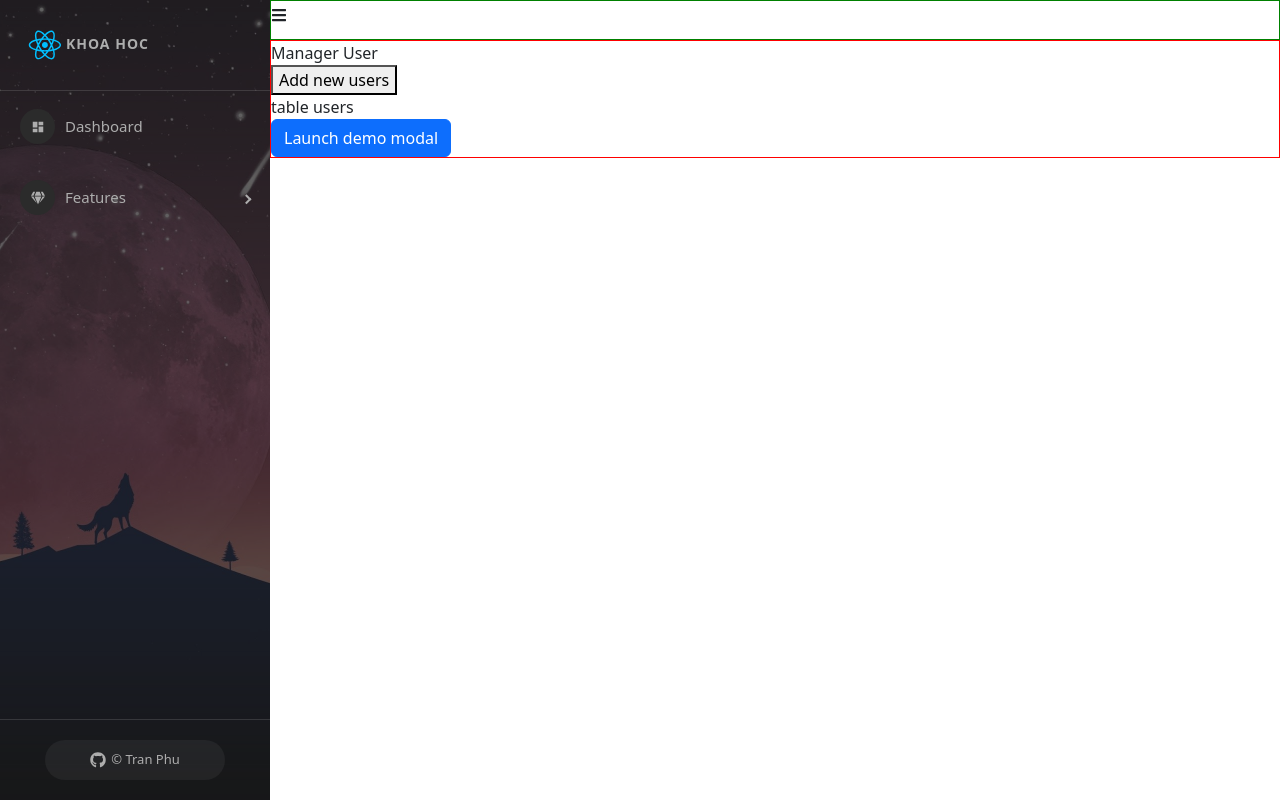
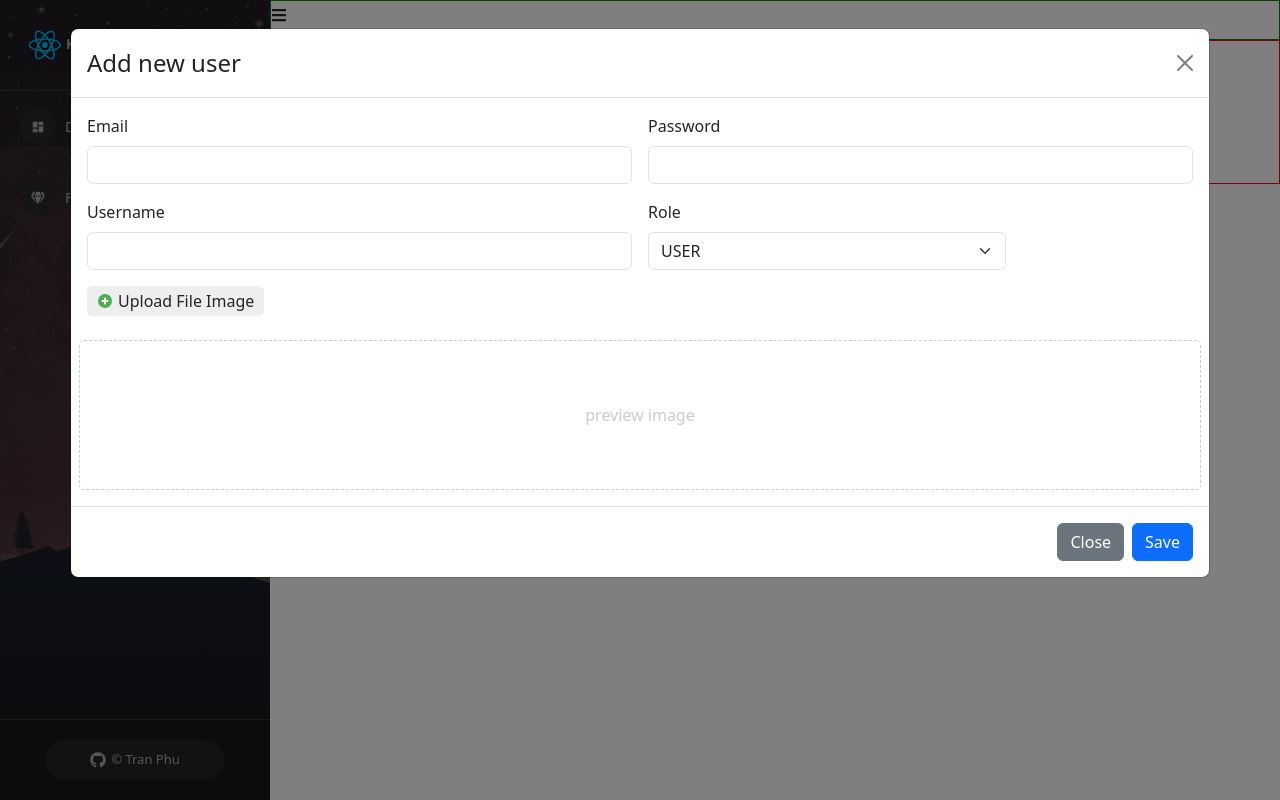
Before and after one commit to tranphu69/demo, a React (Create React App) app: page /admin/manager-users in a window 1280 px wide. Both pictures are taken after a click on the button "Add new users". Built offline with nearby package versions, Linux system fonts and the light colour scheme.

Commit message:
video 58

```diff
--- a/src/components/Admin/Content/ManagerUser.js
+++ b/src/components/Admin/Content/ManagerUser.js
@@ -1,20 +1,25 @@
 import ModalCreateUser from "./ModalCreateUser";
 import './ManagerUser.scss';
+import { FcPlus } from 'react-icons/fc';
+import { useState } from "react";
 
 const ManagerUser = (props) => {
+    const [showModalCreateUser, setShowModalCreateUser] = useState(false);
     return(
         <div className="manage-user-container">
             <div className="title">
                 Manager User
             </div>
             <div className="users-content">
-                <div>
-                    <button>Add new users</button>
+                <div className="btn-add-new">
+                    <button className="btn btn-primary" onClick={() => {setShowModalCreateUser(!showModalCreateUser)}}>
+                        <FcPlus/> Add new users
+                    </button>
                 </div>
-                <div>
+                <div className="table-users-container">
                     table users
                 </div>
-                <ModalCreateUser/>
+                <ModalCreateUser show={showModalCreateUser} setShow={setShowModalCreateUser}/>
             </div>
         </div>
     )
--- a/src/components/Admin/Content/ManagerUser.scss
+++ b/src/components/Admin/Content/ManagerUser.scss
@@ -1,6 +1,15 @@
 .manage-user-container {
+    padding: 10px;
     .users-content{
-
+        .btn-add-new{
+            button{
+                margin: 15px 0;
+            }
+        }
+    }
+    .title{
+        font-weight: 600;
+        font-size: 20px;
     }
 }
 .modal-add-user{
--- a/src/components/Admin/Content/ModalCreateUser.js
+++ b/src/components/Admin/Content/ModalCreateUser.js
@@ -2,12 +2,20 @@
 import Button from 'react-bootstrap/Button';
 import Modal from 'react-bootstrap/Modal';
 import { FcPlus } from 'react-icons/fc';
+import axios from 'axios';
 
 
 const ModalCreateUser = (props) => {
-  const [show, setShow] = useState(false);
-  const handleClose = () => setShow(false);
-  const handleShow = () => setShow(true);
+  const {show, setShow} = props;
+  const handleClose = () => {
+    setShow(false);
+    setEmail("");
+    setImage("");
+    setPassword("");
+    setRole("USER");
+    setPreviewImage("");
+    setUsername("");
+  };
 
   const [email, setEmail] = useState("");
   const [password, setPassword] = useState("");
@@ -23,12 +31,23 @@
     }
   }
 
+  const handSubmitCreateUser = async() => {
+    //validate
+
+    //call apis
+    const data = new FormData();
+    data.append('email', email);
+    data.append('password', password);
+    data.append('username', username);
+    data.append('role', role);
+    data.append('userImage', image);
+
+    let  res = await axios.post('http://localhost:8081/api/v1/participant', data);
+    console.log(">>> check res: ", res);
+  }
+
   return (
     <>
-      <Button variant="primary" onClick={handleShow}>
-        Launch demo modal
-      </Button>
-
       <Modal show={show} onHide={handleClose} size="xl" backdrop="static" className='modal-add-user'>
         <Modal.Header closeButton>
           <Modal.Title>Add new user</Modal.Title>
@@ -73,7 +92,7 @@
           <Button variant="secondary" onClick={handleClose}>
             Close
           </Button>
-          <Button variant="primary" onClick={handleClose}>
+          <Button variant="primary" onClick={() => handSubmitCreateUser()}>
             Save
           </Button>
         </Modal.Footer>
```
